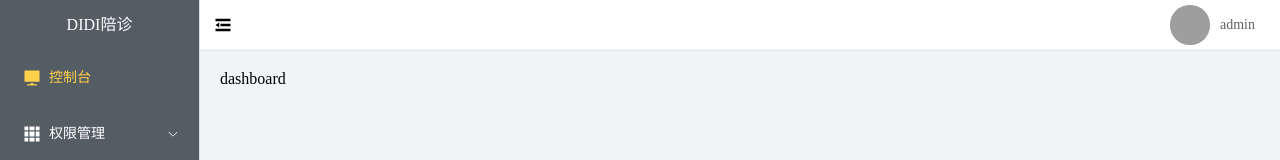
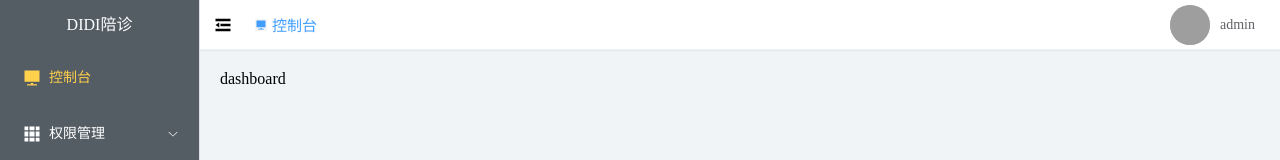
Before and after one commit to zww3513/pzadmin, a Vue app: page / in a window 1280 px wide. Both pictures are taken after a click on the item "控制台". Shown: the top 160 px of the page. Built offline with nearby package versions, Linux system fonts and the light colour scheme; grey boxes are pictures that could not be loaded.

Commit message:
feat(menu): 添加菜单项选中功能
- 在 TreeMenu 组件中添加点击菜单项时将菜单信息存储到 Vuex store 中
- 在 navHeader 组件中显示选中的菜单项
- 在 menu.js 中添加 addMenu mutation 用于添加选中的菜单项到 selectMenu 数组

```diff
--- a/src/components/TreeMenu.vue
+++ b/src/components/TreeMenu.vue
@@ -37,9 +37,12 @@
 
 <script setup>
 import {useRouter} from "vue-router"
+import {useStore} from "vuex"
 defineOptions({
   name: "TreeMenu",
 })
+
+const store = useStore()
 
 const props = defineProps(["menuData", "index"])
 console.log("menuData", props.menuData)
@@ -50,6 +53,8 @@ const router = useRouter()
 const handleClick = (item,active) => {
   console.log("item",item)
   console.log("active",active)
+  console.log("store",store)
+  store.commit('addMenu',item.meta)
   router.push(item.meta.path)
 }
 </script>
--- a/src/components/navHeader.vue
+++ b/src/components/navHeader.vue
@@ -4,6 +4,24 @@
       <el-icon class="icon" :size="20" @click="store.commit('collapseMenu')">
         <Fold />
       </el-icon>
+      <ul class="flex-box">
+        <li
+          v-for="(item, index) in slectMenu"
+          :key="item.path"
+          class="tab flex-box"
+          :class="{ selected: route.path === item.path }"
+        >
+          <el-icon :size="12">
+            <component :is="item.icon"></component>
+          </el-icon>
+          <router-link class="text flex-box" :to="{ path: item.path }">
+            {{ item.name }}
+          </router-link>
+          <el-icon class="close" :size="12">
+            <Close />
+          </el-icon>
+        </li>
+      </ul>
     </div>
     <div class="header-right">
       <el-dropdown>
@@ -28,8 +46,13 @@
 </template>
 
 <script setup>
+import { useRoute } from "vue-router"
 import { useStore } from "vuex"
+import { computed } from "vue"
 const store = useStore()
+// 获取当前路由信息
+const route = useRoute()
+const slectMenu = computed(() => store.state.menu.selectMenu)
 </script>
 
 <style lang="less" scoped>
@@ -43,22 +66,59 @@ const store = useStore()
   height: 100%;
   background-color: #fff;
   padding-right: 25px;
+
   .header-left {
     height: 100%;
+
     .icon {
       width: 45px;
       height: 100%;
     }
+
     .icon:hover {
       /* 导航栏头部背景色（浅灰色）及悬停时指针样式 */
       background-color: #f5f5f5;
       cursor: pointer;
     }
+
+    .tab {
+      padding: 0 10px;
+      height: 100%;
+      .text {
+        margin: 0 5px;
+      }
+      .close {
+        visibility: hidden;
+      }
+      &.selected {
+        a {
+          color: #409eff;
+        }
+        i {
+          color: #409eff;
+          background-color: #f5f5f5;
+        }
+      }
+    }
+
+    .tab:hover {
+      background-color: #f5f5f5;
+      .close {
+        visibility: inherit;
+        cursor: pointer;
+      }
+    }
   }
+
   .header-right {
     .user-name {
       margin-left: 10px;
     }
   }
+  a {
+    height: 100%;
+    color: #333;
+    font-size: 15px;
+  }
 }
 </style>
--- a/src/store/menu.js
+++ b/src/store/menu.js
@@ -7,6 +7,12 @@ const mutations = {
   collapseMenu(state) {
     state.isCollapse = !state.isCollapse
   },
+
+  addMenu(state, payload) {
+    // 检查 selectMenu 数组中是否已经存在路径与 payload.path 相同的菜单项
+    // 如果存在，则不做任何操作；如果不存在，则将 payload 添加到 selectMenu 数组中
+    state.selectMenu.find((item) => item.path === payload.path) ? "" : state.selectMenu.push(payload)
+  },
 }
 
 export default {
```
